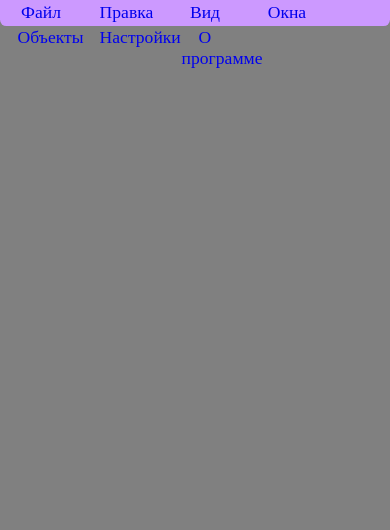
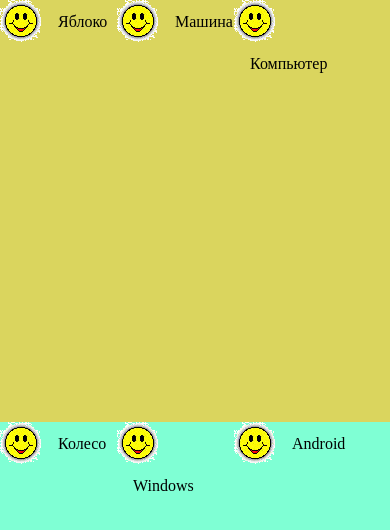
Before and after one commit to dronovep/adapt, a plain HTML site: page index.html in a window 390 px wide. Drawn offline with Linux system fonts and the light colour scheme.

Commit message:
В странице будет корень адаптива

```diff
--- a/AdaptiveFragment.js
+++ b/AdaptiveFragment.js
@@ -1,38 +1,69 @@
-function AdaptiveFragment(parent= undefined) {
+function AdaptiveFragment(element) {
 
     var fragment = this;
-    this.adapt = AdaptiveFragment.prototype.adapt;
 
-    if (this.selector != undefined) {
-        if (parent != undefined) {
-            this.jelements = $(parent).find(this.selector);
-        } else {
-            this.jelements = $(this.selector);
-        }
+    //Проверяем, что DOM элемент для конструирования адаптивного фрагмента передан
+    if (element == undefined) {
+        throw new DOMException('Не передан элемент, на основании которого делать адаптивный фрагмент');
+    }
 
-        this.jelements.each(function (element) {
-            for (let child_fragment_type of fragment.child_fragment_types) {
-                this.child_fragments[child_fragment_type] = new child_fragment_type();
-            }
+    this.element = element;                 //записываем элемент в объект
+    this.childs = {};                       //формируем объект дочерних элементов данного элемента
+    let jelement = $(this.element);
+
+    //сразу вычисляем и сохраняем изначальный получившийся класс адаптива для элемента
+    this.adaptclass = this.calculateAdaptationStyleFromWidth();
+    if (this.adaptclass != '') {
+        jelement.addClass(this.adaptclass);
+    }
+
+    for (let childtype of this.childtypes) {
+        this.childs[childtype] = [];
+        jelement.find(childtype.prototype.selector).each(function () {
+            fragment.childs[childtype].push(new childtype(this));
         });
-    } else {
-        throw new DOMException('Отсутствует селектор => неверно реализован адаптивный фрагмент', 'Адаптивный фрагмент: нет селектора');
     }
 }
 
-AdaptiveFragment.prototype.selector        = undefined;
-AdaptiveFragment.prototype.adaptLogic      = undefined;
-AdaptiveFragment.prototype.child_fragment_types = [];
+AdaptiveFragment.prototype.selector          = undefined;
+//AdaptiveFragment.prototype.adaptLogic      = undefined;
+AdaptiveFragment.prototype.childtypes        = undefined;
 
+AdaptiveFragment.prototype.adaptation        = {
+    stepsize: undefined,
+    stepstyles: undefined
+};
+
+AdaptiveFragment.prototype.adaptation = {
+    stepsize: undefined,
+    styleclasses: undefined
+};
+
+AdaptiveFragment.prototype.calculateAdaptationStyleFromWidth = function () {
+    let index = Math.floor($(this.element).width() / this.adaptation.stepsize);
+    if (index >= this.adaptation.styleclasses.length) {
+        index = this.adaptation.styleclasses.length - 1;
+    }
+    return this.adaptation.styleclasses[index];
+};
 
 AdaptiveFragment.prototype.adapt = function () {
 
-    var fragment = this;
-    this.jelements.each(function (element) {
-        fragment.adaptLogic.call(element);
-    });
+    let newadaptclass = this.calculateAdaptationStyleFromWidth();
 
-    for (let child_fragment of this.child_fragment_types) {
-        child_fragment.adapt();
+    //если ширина изменилась настолько, что нужно снова адаптировать
+    if (newadaptclass != this.adaptclass) {
+        let jelement = $(this.element);
+
+        jelement.removeClass(this.adaptclass);
+        this.adaptclass = newadaptclass;
+        jelement.addClass(this.adaptclass);
+    }
+
+    //адаптируем всех детей фрагмента
+    for (let childtype of this.childtypes) {
+        for (let child of this.childs[childtype]) {
+            child.adapt();
+        }
     }
 }
--- /dev/null
+++ b/Body.js
@@ -0,0 +1,11 @@
+function Body(element) {
+    AdaptiveFragment.call(this, element);
+}
+
+Body.prototype = Object.create(AdaptiveFragment.prototype);
+Body.prototype.selector        = 'body';
+Body.prototype.childtypes = [Panel];
+Body.prototype.adaptation = {
+    stepsize: 625,
+    styleclasses: ['narrow', 'wide']
+};
--- a/MenuBar.js
+++ /dev/null
@@ -1,7 +0,0 @@
-function MenuBar(parent = undefined) {
-    AdaptiveFragment.call(this);
-}
-
-MenuBar.prototype.selector        = '.menu.bar';
-MenuBar.prototype.adaptLogic      = function () { console.log('inside MenuBar.adaptLogic');};
-MenuBar.prototype.child_fragment_types = [];
--- a/Page.js
+++ b/Page.js
@@ -1,4 +1,5 @@
 function Page() {
+
     // var page = this;
     //
     // this.jmenubar = $('.menu.bar');
--- /dev/null
+++ b/Panel.js
@@ -0,0 +1,11 @@
+function Panel(element) {
+    AdaptiveFragment.call(this, element);
+}
+
+Panel.prototype = Object.create(AdaptiveFragment.prototype);
+Panel.prototype.selector        = '.panel';
+Panel.prototype.childtypes = [];
+Panel.prototype.adaptation = {
+    stepsize: 0,
+    styleclasses: ['']
+};
--- /dev/null
+++ b/Punct.js
@@ -0,0 +1,11 @@
+function Punct(jelement) {
+    AdaptiveFragment.call(this, jelement);
+}
+
+Punct.prototype = Object.create(AdaptiveFragment.prototype);
+Punct.prototype.selector        = '.punct';
+Punct.prototype.childtypes = [];
+Punct.prototype.adaptation = {
+    stepsize: 120,
+    styleclasses: ['vertical', 'horizontal']
+};
--- a/index.html
+++ b/index.html
@@ -7,32 +7,40 @@
     <script type="text/javascript" src="jquery-3.4.1.min.js"></script>
     <script type="text/javascript" src="jquery-ui.min.js"></script>
     <script type="text/javascript" src="AdaptiveFragment.js"></script>
-    <script type="text/javascript" src="MenuBar.js"></script>
-    <script type="text/javascript" src="Page.js"></script>
+    <script type="text/javascript" src="Punct.js"></script>
+    <script type="text/javascript" src="Panel.js"></script>
+    <script type="text/javascript" src="Body.js"></script>
     <script type="text/javascript" src="mscript.js"></script>
     <title>Адаптивный дизайн</title>
   </head>
   <body >
-    <ul  class="menu bar" adapt="">
-      <li onresize="onLiResize()"><a href="#">Файл</a></li>
-      <li ><a href="#">Правка</a></li>
-      <li ><a href="#">Вид</a></li>
-      <li ><a href="#">Окна</a></li>
-      <li ><a href="#">Объекты</a></li>
-      <li ><a href="#">Настройки</a></li>
-      <li ><a href="#">О программе</a></li>
-    </ul>
-    <div class="top bar" adapt="">
-       Верхняя стойка
+    <div class="panel">
+      <div class="punct horizontal">
+        <img src="smiley.gif" alt="Улыбочка">
+        <div>Яблоко</div>
+      </div>
+      <div class="punct horizontal">
+        <img src="smiley.gif" alt="Улыбочка">
+        <div>Машина</div>
+      </div>
+      <div class="punct horizontal">
+        <img src="smiley.gif" alt="Улыбочка">
+        <div>Компьютер</div>
+      </div>
     </div>
-    <ul  class="menu panel" adapt="">
-      <li ><a href="#">Файл</a></li>
-      <li ><a href="#">Правка</a></li>
-      <li ><a href="#">Вид</a></li>
-      <li ><a href="b#">Окна</a></li>
-      <li ><a href="#">Объекты</a></li>
-      <li ><a href="#">Настройки</a></li>
-      <li ><a href="#">О программе</a></li>
-    </ul>
+    <div class="panel">
+      <div class="punct horizontal">
+        <img src="smiley.gif" alt="Улыбочка">
+        <div>Колесо</div>
+      </div>
+      <div class="punct horizontal">
+        <img src="smiley.gif" alt="Улыбочка">
+        <div>Windows</div>
+      </div>
+      <div class="punct horizontal">
+        <img src="smiley.gif" alt="Улыбочка">
+        <div>Android</div>
+      </div>
+    </div>
   </body>
 </html>
--- a/mscript.js
+++ b/mscript.js
@@ -1,12 +1,9 @@
 $(document).ready(function () {
+    var adaptivebody = new Body($('body').get(0));
 
-    // this.page = new Page();
-    //для удобства делаем этому объекту алиас
-    // let page = this.page;
+    $(window).resize(function (event) {
+        adaptivebody.adapt();
+    });
 
-    //page.adapt();
-
-    let menubar = new MenuBar();
-    //console.log(menubar);
-    menubar.adapt();
+    $(window).resize();
 });
--- a/mstyle.css
+++ b/mstyle.css
@@ -14,86 +14,63 @@ a {
     text-decoration: none;
 }
 
-li > a {
+.panel {
     display: block;
-    width: 100%;
-    height: 100%;
 }
 
-.bar {
+body.narrow > .panel {
     width: 100%;
+    height: 50%;
 }
 
-.panel {
+body.wide > .panel {
+    width: 50%;
     height: 100%;
+    float: left;
 }
 
-.menu.bar {
-    height:1.6em;
-    border-radius: 0 0 0.4em 0.4em;
-    background-color: #cc99ff;
-    list-style-type: none;
-    text-align: center;
+.panel:first-child {
+    background-color: #dad55e;
 }
-
-.menu.bar > li {
-    display: inline-block;
-    float: left;
-    height: 100%;
-    width: 8%;
-    font-size: 1.1em;
-    padding-top:0.1em;
-    margin-left: 1em;
-    margin-right: 1em;
-}
-
-.menu.bar > li:first-child {
-    border-radius: 0 0 0 0.4em;
-}
-
-.menu.bar > li:last-child {
-    border-radius: 0 0 0.4em 0;
-    /*width:16%;*/
+.panel:last-child {
+    background-color: aquamarine;
 }
 
 
-.menu.bar > li:hover {
-    background-color: #e6ccff;
+.punct {
+    display: block;
 }
 
-.menu.panel > li {
+.punct > img {
     display: block;
-    width: 100%;
 }
 
-.menu.panel > li:hover {
-    background-color:  #ffe6cc;
+.punct.horizontal {
+    float:left;
+    width: 30%;
 }
 
-
-.menu.panel {
-    width: 20em;
-    border-radius: 0 0.4em 0.4em 0;
-    background-color: #ffcc99;
+.punct.horizontal > img {
+    float:left;
 }
 
-.top.bar[adapt=""] {
-    display: none;
+.punct.horizontal > div {
+    float: left;
+    padding-top: 0.8em;
+    padding-left: 1em;
 }
 
-.menu.panel[adapt=""] {
-    display: none;
+.punct.vertical {
+    /*float:left;*/
+    width: 30%;
 }
 
+.punct.vertical > img {
+    /*float:left;*/
+}
 
-/* Верхняя панель меню максимально растянута */
-@media (max-width: 719px) {
-    .menu.bar > li {
-    	width: 12%;
-    }
-
-    .menu.bar > li:last-child {
-    	width:12%;
-    }
-
+.punct.vertical > div {
+    /*float: left;*/
+    padding-top: 0.8em;
+    padding-left: 1em;
 }
```
Also changed, not shown: smiley.gif (added).
